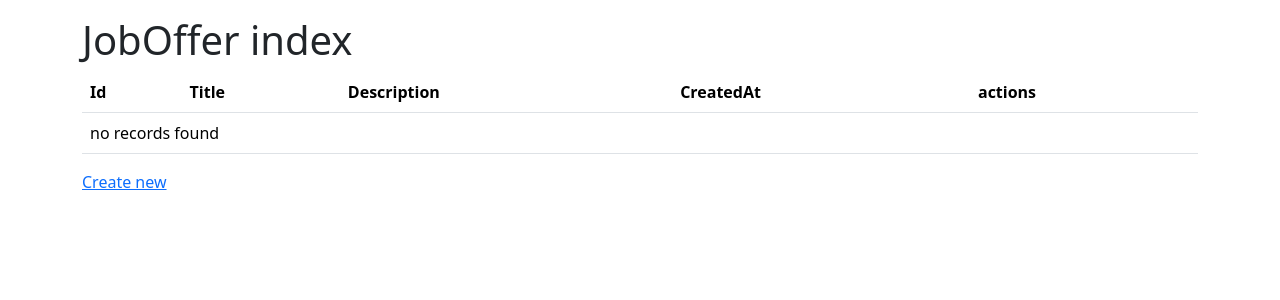
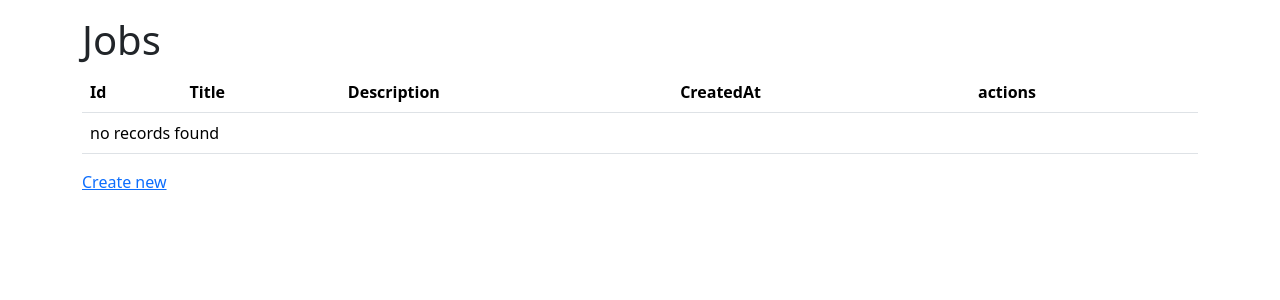
Before and after one commit to wahnou/job_board, a Symfony app: template templates/job_offer/index.html.twig in a window 1280 px wide. Shown: the top 300 px of the page. Run offline with Twig, Linux system fonts and the light colour scheme; the template is opened without the code that fills it, so the values that code supplies are empty; some libraries are stand-ins or nearby versions.

Commit message:
Jobs display

```diff
--- a/templates/job_offer/index.html.twig
+++ b/templates/job_offer/index.html.twig
@@ -1,9 +1,9 @@
 {% extends 'base.html.twig' %}
 
-{% block title %}JobOffer index{% endblock %}
+{% block title %}Jobs{% endblock %}
 
 {% block body %}
-    <h1>JobOffer index</h1>
+    <h1>Jobs</h1>
 
     <table class="table">
         <thead>
```
Also changed, not shown: templates/job_offer/show.html.twig (+8 -0 lines).
